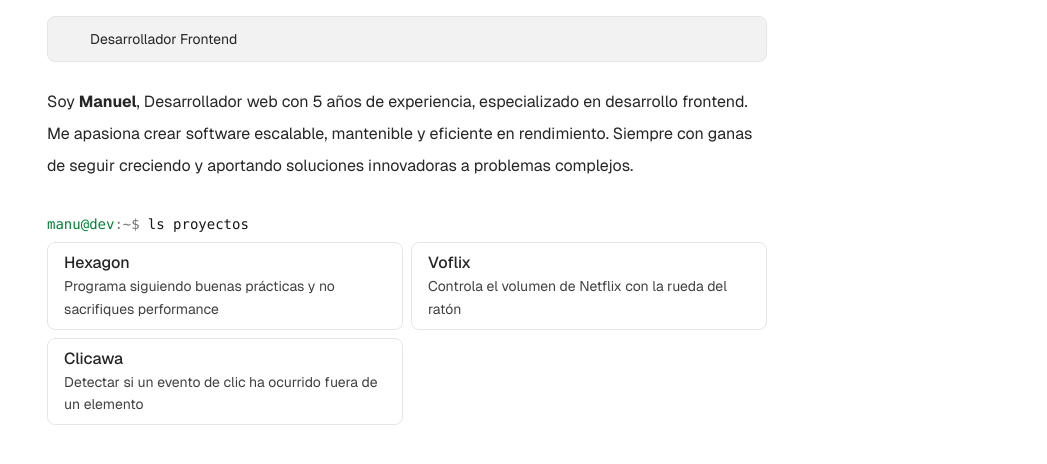
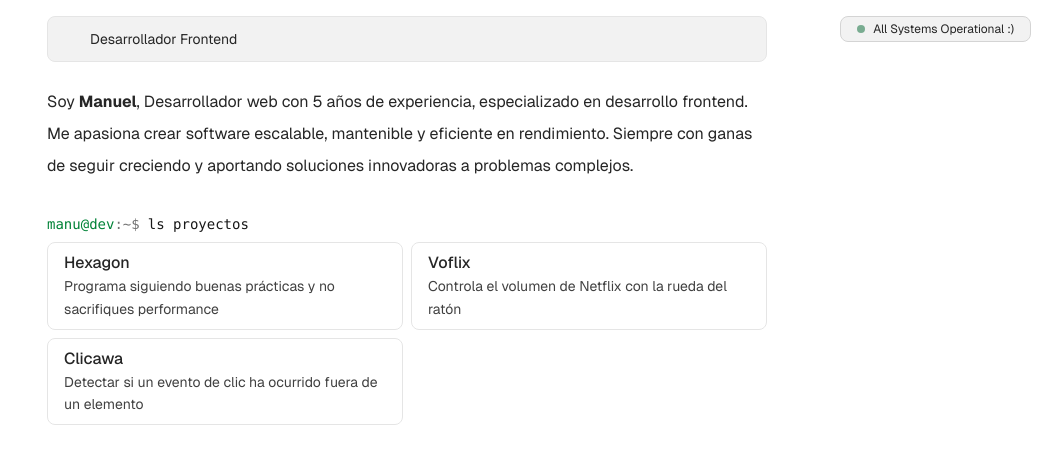
Before and after one commit to manusanchev/manusanchev-frontend, an Astro site: page / in a window 1280 px wide. Shown: the whole page, without its empty margins (233-1280 px from the left). Built offline with nearby package versions, Linux system fonts and the light colour scheme; Astro itself is replaced by a stand-in of ours; some icons are missing.

Commit message:
(feat): badge

```diff
--- a/src/pages/index.astro
+++ b/src/pages/index.astro
@@ -14,5 +14,9 @@ import ProjectSection from "@/components/project/ProjectSection.astro";
     <div class="animate-fade-in" style="animation-delay: 0.3s">
       <ProjectSection />
     </div>
+    <div class="absolute select-none flex items-center gap-x-2 bottom-4 xl:top-4 xl:bottom-auto xl:hover:top-5 transition-all bg-neutral-200/50 dark:bg-neutral-900 border border-neutral-300 dark:border-neutral-800 rounded-lg px-4 py-1 max-w-fit right-4 font-light text-xs text-neutral-800 dark:text-neutral-300">
+      <div class="size-2 bg-green-800 dark:bg-green-600 rounded-full animate-pulse " />
+      All Systems Operational :)
+    </div>
   </div>
 </Layout>
```
